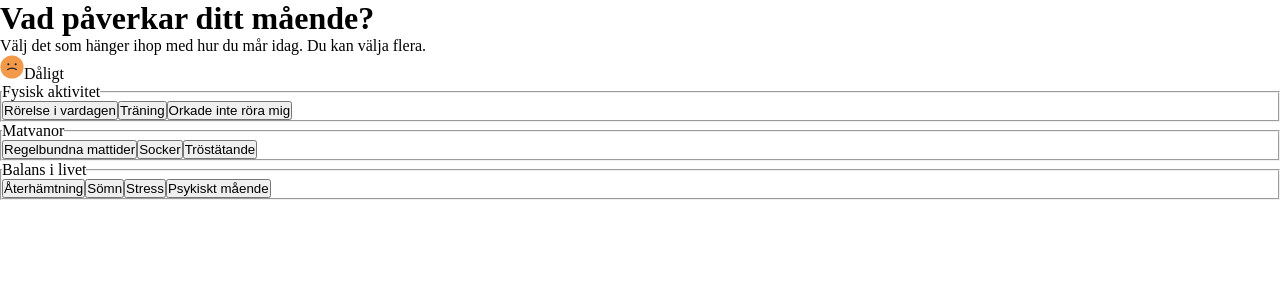
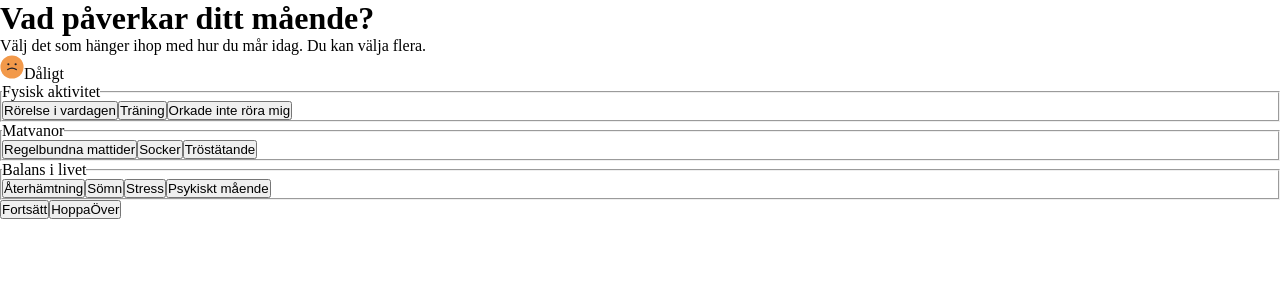
Before and after one commit to xeffie/probits-hackathon-team01, a React (Vite) app in the folder frontend/: page / in a window 1280 px wide. Shown: the top 300 px of the page. Built offline with nearby package versions, Linux system fonts and the light colour scheme.

Commit message:
feat: add continue and skip buttons to ReflectionTagsPage

```diff
--- a/frontend/src/App.jsx
+++ b/frontend/src/App.jsx
@@ -3,7 +3,13 @@ import ReflectionTagsPage from './pages/reflectionTagsPage/ReflectionTagsPage';
 import { getMoodById } from './reflectionData/moods';
 
 function App() {
-	return <ReflectionTagsPage mood={getMoodById(2)} />;
+	return (
+		<ReflectionTagsPage
+			mood={getMoodById(2)}
+			onContinue={(tags) => console.log('Valda taggar:', tags)}
+			onSkip={() => console.log('Hoppa över - inga taggar')}
+		/>
+	);
 }
 
 export default App;
--- a/frontend/src/pages/reflectionTagsPage/ReflectionTagsPage.jsx
+++ b/frontend/src/pages/reflectionTagsPage/ReflectionTagsPage.jsx
@@ -66,6 +66,16 @@ function ReflectionTagsPage({
 					</div>
 				</fieldset>
 			))}
+
+			<div className='reflection-tags__actions'>
+				<button type='button' onClick={() => onContinue?.(selectedTags)}>
+					Fortsätt
+				</button>
+
+				<button type='button' onClick={() => onSkip?.()}>
+					HoppaÖver
+				</button>
+			</div>
 		</main>
 	);
 }
```
